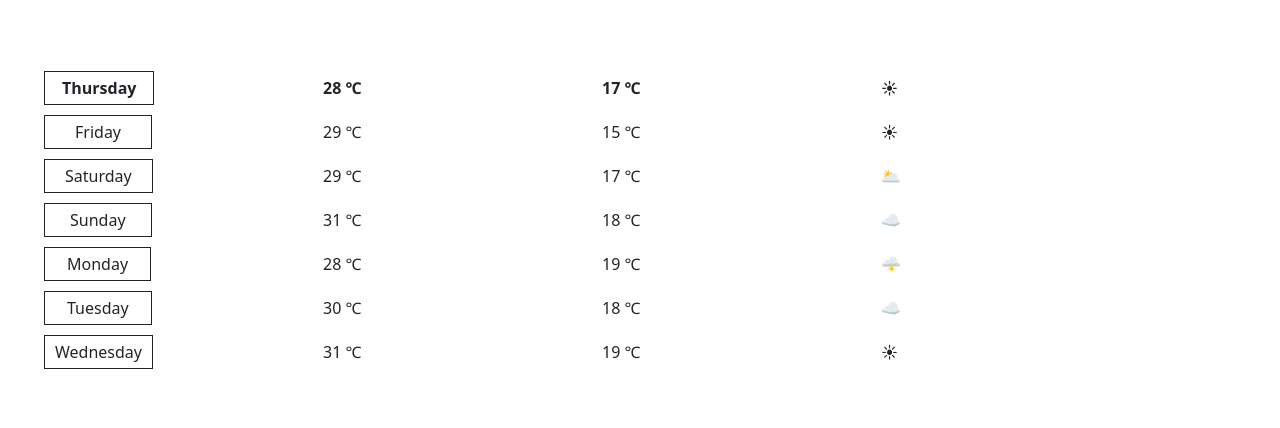
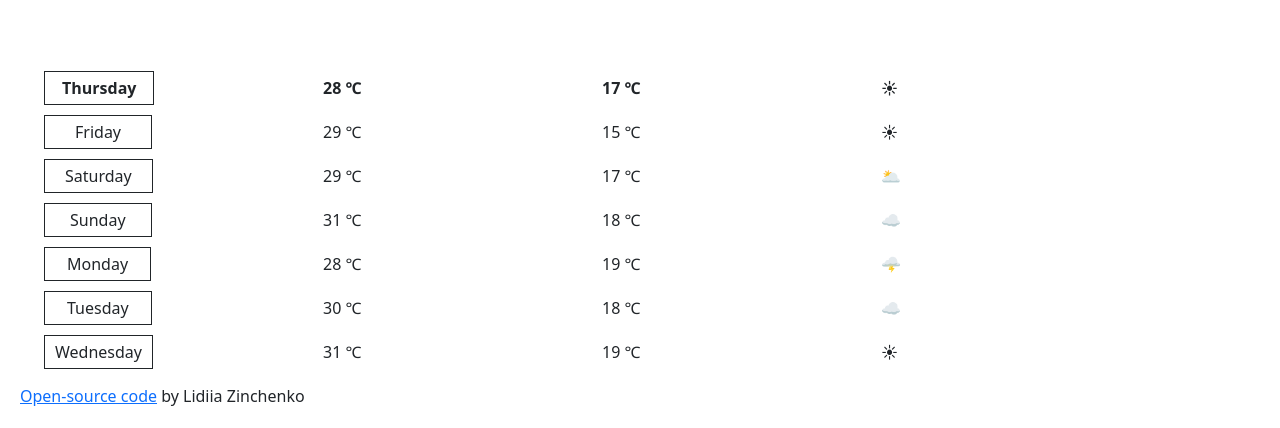
Before and after one commit to Olli55/weather-project, a plain HTML site: page index.html in a window 1280 px wide. Shown: the part 402-830 px from the top of the page. Before the commit the page ends 800 px from the top, so only its background shows below. Drawn offline with nearby package versions, Linux system fonts and the light colour scheme.

Commit message:
add link to GitHub

```diff
--- a/index.html
+++ b/index.html
@@ -147,7 +147,10 @@
         <div class="col">☀</div>
       </div>
     </div>
-
+    <p class="link">
+      <a href="https://github.com/Olli55/weather-project"> Open-source code</a>
+      by Lidiia Zinchenko
+    </p>
     <script src="src/script.js"></script>
   </body>
 </html>
--- a/src/style.css
+++ b/src/style.css
@@ -131,3 +131,6 @@ span.wednesday {
   border: 1px solid;
   padding: 5px 10px;
 }
+.link {
+  margin: 20px;
+}
```
